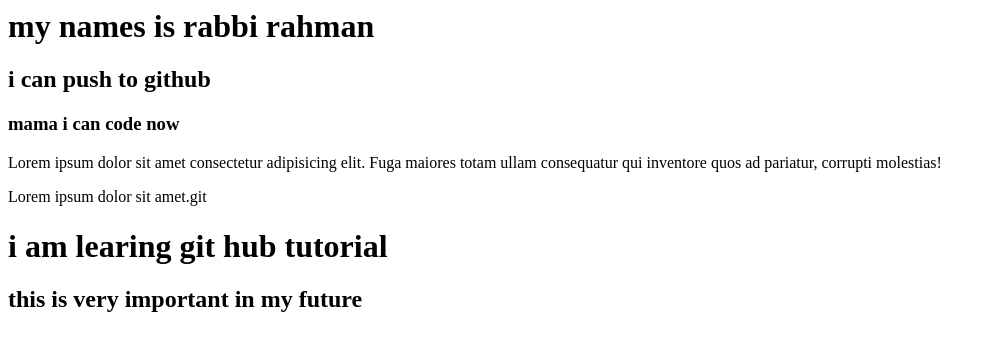
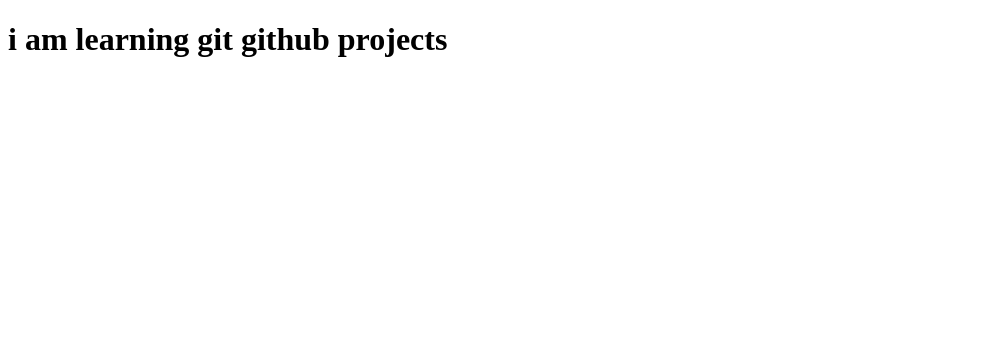
Before and after one commit to rabbi-rahman/my-second-repo, a plain HTML site: page index.html in a window 1280 px wide. Shown: the whole page, without its empty margins (0-995 px from the left). Drawn offline with Linux system fonts and the light colour scheme.

Commit message:
new data

```diff
--- a/index.html
+++ b/index.html
@@ -1,22 +1,16 @@
+<!DOCTYPE html>
+<html lang="en">
+<head>
+    <meta charset="UTF-8">
+    <meta name="viewport" content="width=device-width, initial-scale=1.0">
+    <title>Document</title>
+</head>
+<body>
 
-            <div>
-        <h1> my names is rabbi rahman </h1>
-        <h2>i can push to github </h2>
-        <h3>mama i can code now  </h3>
-            </div>
-            <p>Lorem ipsum dolor sit amet consectetur adipisicing elit. Fuga maiores totam ullam consequatur qui inventore quos ad pariatur, corrupti molestias!</p>
-             <p>Lorem ipsum dolor sit amet.git </p>
-        </div>
+     <h1>i am learning git github projects </h1>
 
 
 
 
-
-    </body>
-    </html>
-
-       <h1> i am learing git hub tutorial </h1>
-        <h2>this is very important in my future </h2>
-
 </body>
 </html>
```
